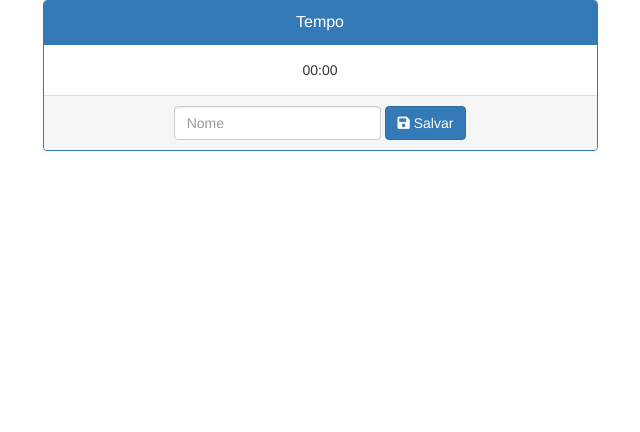
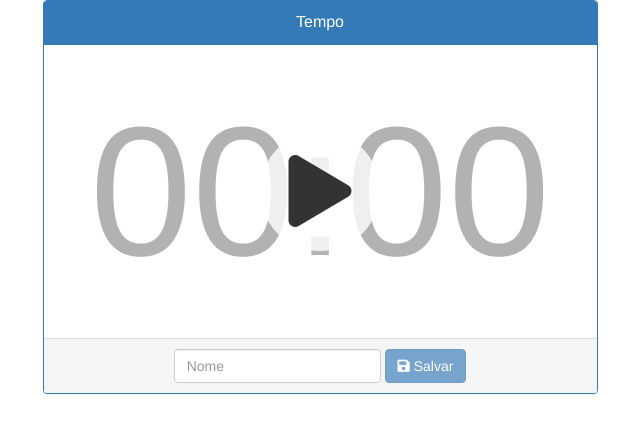
Before and after one commit to sergiolourojunior/cronometro-vuejs-firebase, a plain HTML site: page index.html in a window 1280 px wide. Shown: the whole page, without its empty margins (125-765 px from the left). Drawn offline with nearby package versions, Linux system fonts and the light colour scheme.

Commit message:
adicionado botao com a função de iniciar e parar

```diff
--- a/index.html
+++ b/index.html
@@ -9,7 +9,7 @@
 	<link rel="stylesheet" href="https://use.fontawesome.com/releases/v5.8.2/css/all.css">
 </head>
 <body>
-	<div class="container" id="app">
+	<div class="container" id="app" v-on:keyup.enter="salvar()">
 		<div class="row">
 			<div class="col-md-6 col-md-offset-1">
 				<div class="panel panel-primary text-center">
@@ -17,13 +17,16 @@
 						<div class="panel-title">Tempo</div>
 					</div>
 					<div class="panel-body">
-						{{tempo}}
+						<div class="wrap-tempo" v-bind:class="classeTempo()">
+							<div class="tempo">{{tempo}}</div>
+							<button class="btn-action" v-bind:class="{play: !isStarted(), pause: isStarted()}" v-on:click="action"><i class="fa fa-fw fa-play"></i><i class="fa fa-fw fa-pause"></i></button>
+						</div>
 					</div>
 					<div class="panel-footer">
 						<div class="form-inline">
 							<input type="hidden" name="tempo" value="">
 							<input type="text" v-model="nome" name="nome" placeholder="Nome" required class="form-control">
-							<button class="btn btn-primary" v-on:click="salvar"><i class="fa fa-save"></i> Salvar</button>
+							<button class="btn btn-primary" v-on:click="salvar" v-bind:disabled="!isStarted()"><i class="fa fa-save"></i> Salvar</button>
 						</div>
 					</div>
 				</div>
@@ -51,10 +54,13 @@
 				minutos: 0,
 				tempo: '00:00',
 				lista: [],
-				intervalo: null
+				intervalo: null,
+				started: false
 			},
 			methods: {
 				contar: function () {
+					this.started = true;
+
 					this.intervalo = setInterval(function () {
 						app.segundos = app.segundos + 1;
 
@@ -67,7 +73,7 @@
 					}, 1000);
 				},
 				parar: function () {
-					clearInterval(app.intervalo);
+					clearInterval(this.intervalo);
 				},
 				salvar: function () {
 					if(this.nome == '') {
@@ -79,9 +85,10 @@
 					}
 				},
 				zerar: function () {
-					this.tempo = 0;
+					this.tempo = '00:00';
 					this.segundos = 0;
 					this.minutos = 0;
+					this.started = false;
 				},
 				formataTempo: function (valor) {
 					if(valor < 10) {
@@ -89,9 +96,39 @@
 					} else {
 						return valor;
 					}
+				},
+				isStarted: function () {
+					return this.started;
+				},
+				action: function () {
+					if(this.started) {
+						this.parar();
+					} else {
+						this.contar();
+					}
+				},
+				classeTempo: function () {
+					if(this.started) {
+						return 'active';
+					} else {
+						return '';
+					}
 				}
 			}
 		})
 	</script>
+
+	<style>
+		.wrap-tempo { position: relative; }
+		.wrap-tempo .tempo { color: rgba(0,0,0,.3); font-size: 184px; }
+		.wrap-tempo.active .tempo { color: rgba(0,0,0,1); }
+		.wrap-tempo.active:hover .btn-action,
+		.wrap-tempo .btn-action { opacity: 1; }
+		.wrap-tempo.active .btn-action { opacity: 0; }
+		.wrap-tempo .btn-action { background-color: rgba(255,255,255,.8); position: absolute; font-size: 72px; border-radius: 50%; padding: 15px; line-height: 1; top: 50%; left: 50%; margin: 0; margin-left: -60px; margin-top: -60px; border: none; }
+		.btn-action .fa { line-height: 90px; }
+		.btn-action.play .fa-pause { display: none; }
+		.btn-action.pause .fa-play { display: none; }
+	</style>
 </body>
 </html>
```
